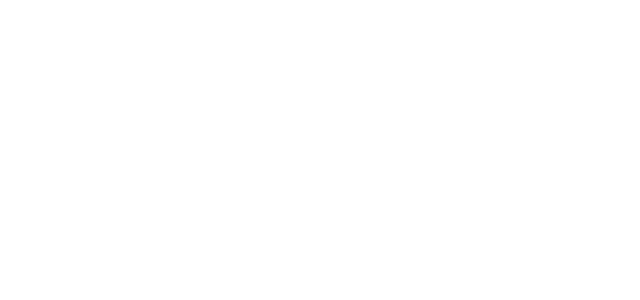
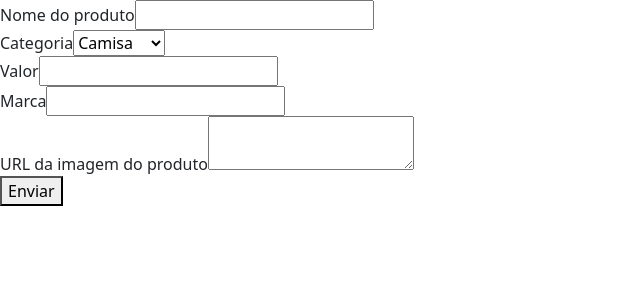
Before and after one commit to ItaloGu/denilsonmodass, a React (Create React App) app: page /add-product in a window 1280 px wide. Before the commit this address had no page. Shown: the top 300 px of the page, without its empty margins (0-640 px from the left). Built offline with nearby package versions, Linux system fonts and the light colour scheme.

Commit message:
addProduct

```diff
--- /dev/null
+++ b/src/components/AddProduct.js
@@ -0,0 +1,109 @@
+import {useState} from "react"
+import { useNavigate } from "react-router-dom";
+import axios from "axios";
+
+function AddProduct() {
+    const navigate = useNavigate();
+    const [product, setProduct] = useState({
+        name: "",
+        category: "",
+        image: "",
+        price: "",
+        brand: ""
+    });
+
+    function handleChange(event) {
+        setProduct({
+            ...product,
+            [event.target.name]: event.target.value,
+        });
+    }
+
+    async function handleSubmit(event){
+        event.preventDefault();
+
+        try{
+            await axios.post("https://ironrest.herokuapp.com/denilsonmodass", product);
+            navigate("/");
+        } catch(error){
+            console.error(error.response.data);
+        }
+    }
+
+    return (
+        <div>
+            <form>
+                <div className="">
+                    <label HtmlFor="product">Nome do produto</label>
+                    <input
+                    id="product"
+                    value={product.name}
+                    type="text"
+                    onChange={handleChange}
+                    name="name"
+                    />
+                </div>
+                <div className="">
+                    <label HtmlFor="category">Categoria</label>
+                    <select
+                    id="category"
+                    value={product.category}
+                    type="text"
+                    onChange={handleChange}
+                    name="category"
+                    >
+                    <option value="Camisa">Camisa</option>
+                    <option value="Bermuda">Bermuda</option>
+                    <option value="Calça">Calça</option>
+                    <option value="Vestido">Vestido</option>
+                    <option value="Kimono">Kimono</option>
+                    </select>
+                </div>
+
+                <div>
+                    <label HtmlFor="price">Valor</label>
+                    <input
+                    id="price"
+                    value={product.price}
+                    type="number"
+                    onChange={handleChange}
+                    name="price"/>
+                </div>
+
+                <div>
+                    <label HtmlFor="brand">Marca</label>
+                    <input
+                    id="brand"
+                    value={product.brand}
+                    type="text"
+                    onChange={handleChange}
+                    name="brand"
+                    />
+                </div>
+
+                <div>
+                    <label HtmlFor="image">URL da imagem do produto</label>
+                        <textarea
+                        id="image"
+                        name="image"
+                        value={product.image}
+                        type="text"
+                        onChange={handleChange}
+
+                        ></textarea>
+
+                </div>
+
+                <div className="labelInput">
+                    <button
+                    type="submit"
+                    onClick={handleSubmit} >Enviar</button>
+                </div>
+
+
+            </form>
+        </div>
+
+    );
+}
+ export default AddProduct;
--- a/src/components/App.js
+++ b/src/components/App.js
@@ -2,6 +2,7 @@
 import HomePage from "./HomePage";
 import { Routes, Route } from "react-router-dom";
 import ProductDetail from "./ProductDetail"
+import AddProduct from "./AddProduct"
 
 
 function App() {
@@ -12,6 +13,7 @@
         <Route path="/" element={<HomePage />} />
         <Route path="/productDetail" element={<ProductDetail />} />
         <Route path="/shopping-cart" element={<ShoppingCart />} />
+        <Route path="/add-product" element={<AddProduct />} />
       </Routes>
     </div>
   );
--- a/src/components/Galery.js
+++ b/src/components/Galery.js
@@ -2,13 +2,13 @@
   return (
     <>
       <div className="card p-3 col-4">
-        <img src={props.products[0].image} className="card-img-top" alt={props.products[0].name} />
+        <img src={props.image} className="card-img-top" alt={props.name} />
         <div className="card-body">
-          <h5 className="card-title">{props.products[0].name}</h5>
+          <h5 className="card-title">{props.name}</h5>
 
-          <p className="card-text text-muted"><small>{props.products[0].brand}</small></p>
+          <p className="card-text text-muted"><small>{props.brand}</small></p>
           <p className="card-text">
-            <strong>{props.products[0].price.toLocaleString('pt-BR', { style: 'currency', currency: 'BRL' })}</strong>
+            <strong>{props.price.toLocaleString('pt-BR', { style: 'currency', currency: 'BRL' })}</strong>
           </p>
         </div>
       </div>
```
